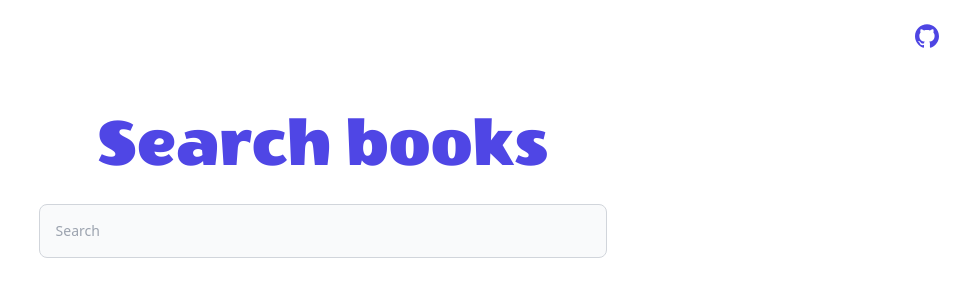
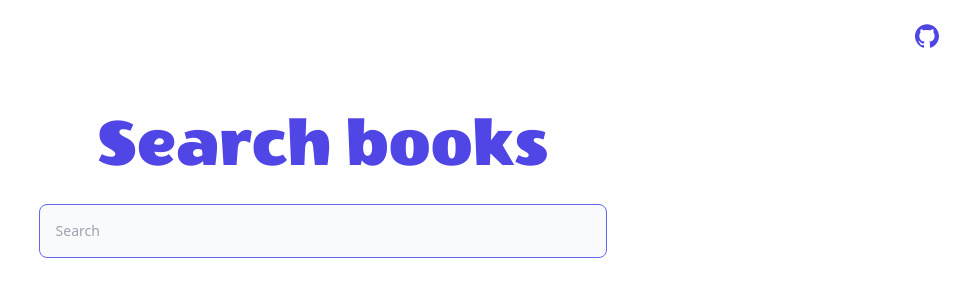
Before and after one commit to sebdanielsson/gik2f8-h21sebda-lab1, a website: page src/index.html in a window 1280 px wide. Shown: the whole page, without its empty margins (317-1280 px from the left). Drawn offline with nearby package versions, Linux system fonts and the light colour scheme; files that its build step writes are made by us from their sources.

Commit message:
Add autofocus on search field

```diff
--- a/src/index.html
+++ b/src/index.html
@@ -16,7 +16,7 @@
         <a href="https://github.com/sebdanielsson/GIK2F8" target="_blank" class="select-none github-mark before:flex before:h-6 before:w-6 before:content absolute top-0 right-0 mt-6 mr-6 hover:opacity-80 content" aria-label="GitHub repository"></a>
         <main class="mt-24 grid justify-items-center lg:11/12 md:w-8/12 sm:w-9/12 w-11/12">
             <h1 class="my-3 select-none text-center text-7xl dark:text-indigo-200 text-indigo-600 font-['Wendy_One']">Search books</h1>
-            <input type="search" id="searchField" class="h-13 my-3 select-none lg:10/12 md:w-8/12 sm:w-9/12 w-11/12 outline-none block p-4 text-sm text-gray-900 bg-gray-50 rounded-lg border border-gray-300 focus:ring-indigo-500 focus:border-indigo-500 dark:bg-gray-700 dark:border-indigo-500 dark:placeholder-gray-400 dark:text-white dark:focus:ring-indigo-500 dark:focus:border-indigo-400" placeholder="Search" required="">
+            <input type="search" id="searchField" class="h-13 my-3 select-none lg:10/12 md:w-8/12 sm:w-9/12 w-11/12 outline-none block p-4 text-sm text-gray-900 bg-gray-50 rounded-lg border border-gray-300 focus:ring-indigo-500 focus:border-indigo-500 dark:bg-gray-700 dark:border-indigo-500 dark:placeholder-gray-400 dark:text-white dark:focus:ring-indigo-500 dark:focus:border-indigo-400" placeholder="Search" required="" autofocus>
             <ul id="results" class="w-full my-3 space-y-1 rounded-lg text-gray-900 bg-gray-50 dark:bg-gray-700 dark:text-white"></ul>
         </main>
         <script src="script.js"></script>
```
